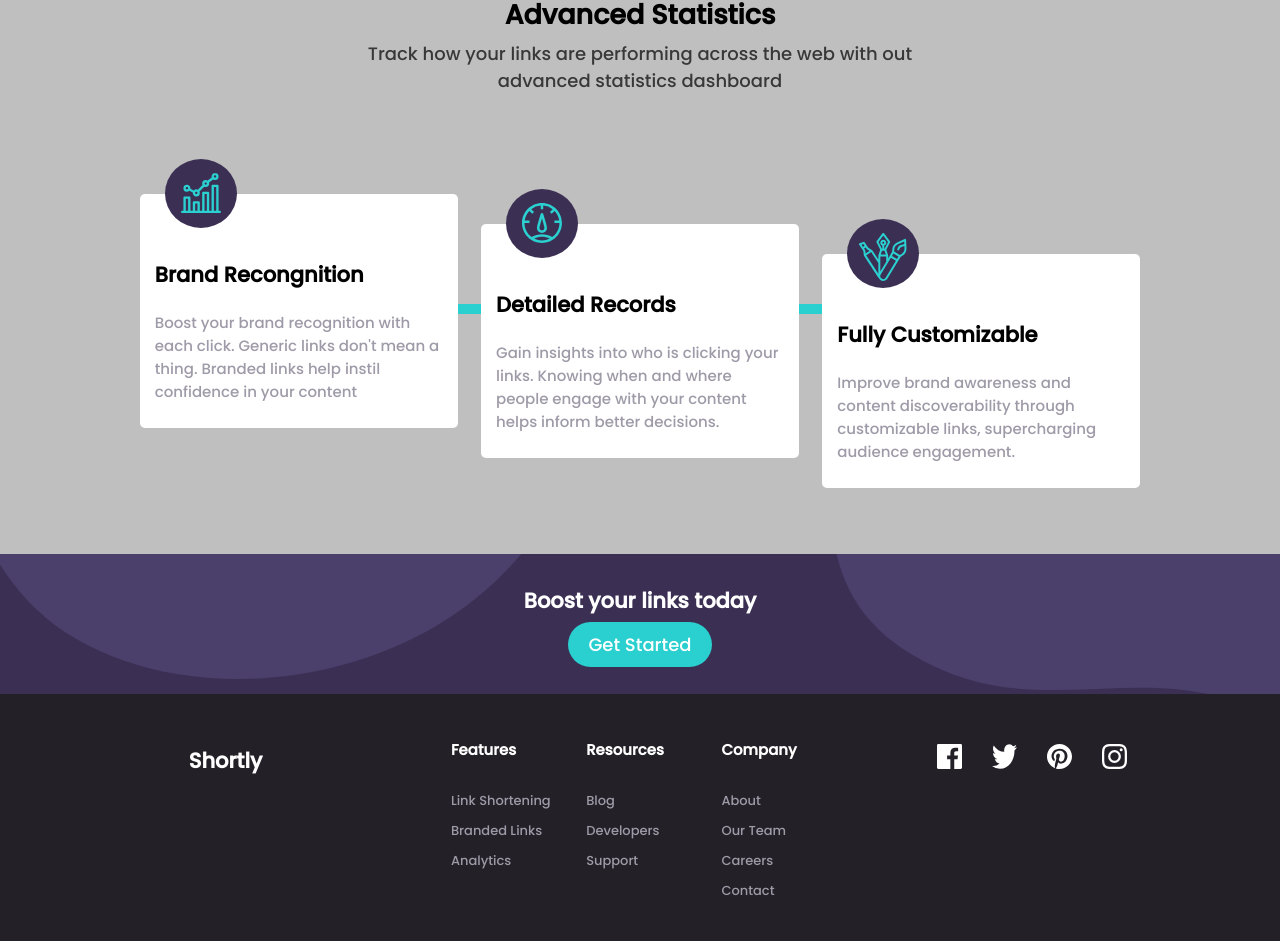
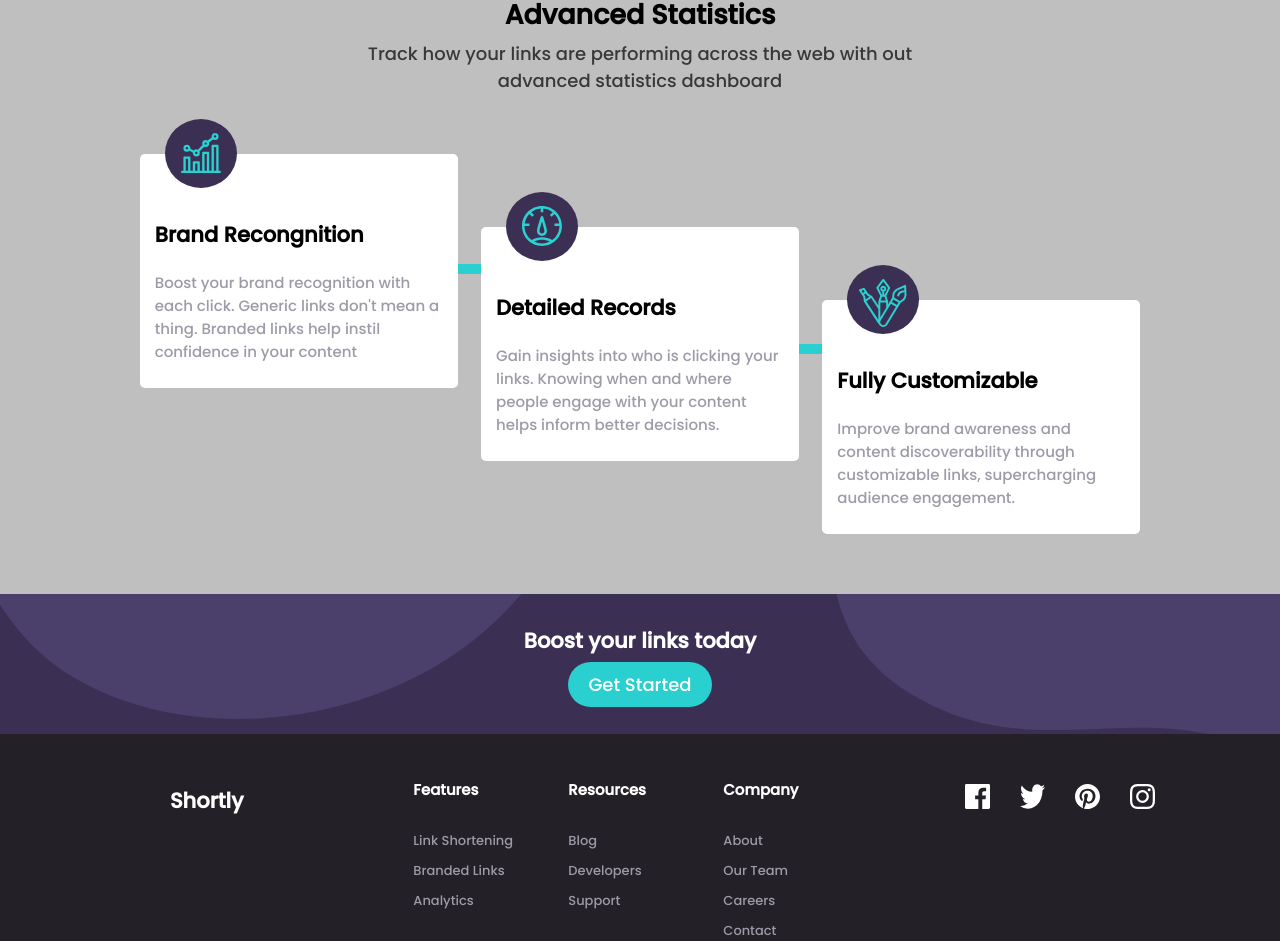
Before and after one commit to WebDev-Naveen/Shortly-app, a React (Create React App) app: page / in a window 1280 px wide. Shown: the part 975-1916 px from the top of the page. Built offline with nearby package versions, Linux system fonts and the light colour scheme.

Commit message:
added new Changes in Design

```diff
--- a/src/Components/Footer/Footer.js
+++ b/src/Components/Footer/Footer.js
@@ -30,6 +30,9 @@ const FooterLogo = styled.div`
   width: 40%;
   text-align: center;
   padding-top: 10px;
+  @media only screen and (max-width: 1052px) {
+    width: 30%;
+  }
   @media only screen and (max-width: 600px) {
     width: 100%;
   }
--- a/src/Components/Footer/FooterIcon.js
+++ b/src/Components/Footer/FooterIcon.js
@@ -43,6 +43,15 @@ const FooterIcons = styled.div`
       }
     }
   }
+  @media only screen and (max-width: 1052px) {
+    width: 25%;
+    padding-left: 0px;
+    padding-top: 15px;
+    overflow: hidden;
+    a {
+      margin: 10px;
+    }
+  }
   @media only screen and (max-width: 600px) {
     padding: 0;
     padding-top: 20px;
--- a/src/Components/Footer/FooterLinks.js
+++ b/src/Components/Footer/FooterLinks.js
@@ -36,6 +36,9 @@ export default FooterLinks;
 const FooterSection = styled.div`
   width: 40%;
   display: flex;
+  @media only screen and (min-width: 1052px) {
+    width: 50%;
+  }
   @media only screen and (max-width: 600px) {
     flex-direction: column;
     width: 100%;
@@ -44,13 +47,21 @@ const FooterSection = styled.div`
 `;
 const FooterLink = styled.div`
   width: 30%;
+  @media only screen and (max-width: 1052px) {
+    text-align: center;
+    width: 33%;
+  }
   @media only screen and (max-width: 600px) {
     flex-direction: column;
     width: 100%;
     text-align: center;
   }
 `;
-const LinkTitle = styled.h5``;
+const LinkTitle = styled.h5`
+  @media only screen and (max-width: 1052px) {
+    font-size: 15px;
+  }
+`;
 const Links = styled.div`
   display: flex;
   flex-direction: column;
--- a/src/Components/Header/Header.js
+++ b/src/Components/Header/Header.js
@@ -27,6 +27,10 @@ const Head = styled.div`
   margin-top: 10px;
   margin-left: 80px;
   margin-right: 80px;
+  @media only screen and (max-width: 1052px) {
+    margin-left: 100px;
+    margin-right: 40px;
+  }
   @media only screen and (max-width: 600px) {
     margin-left: 20px;
     margin-right: 20px;
--- a/src/Components/Header/Navbar.js
+++ b/src/Components/Header/Navbar.js
@@ -23,6 +23,11 @@ const Nav = styled.nav`
   display: flex;
   width: 60vw;
   justify-content: space-between;
+  @media only screen and (max-width: 1052px) {
+    margin-top: 5px;
+    justify-content: space-around;
+    width: 90%;
+  }
   @media only screen and (max-width: 600px) {
     flex-direction: column;
     width: 90%;
@@ -40,6 +45,9 @@ const Nav = styled.nav`
 const Navlink = styled.a`
   color: #9e9aa7;
   text-decoration: none;
+  @media only screen and (max-width: 1052px) {
+    font-size: 14px;
+  }
   @media only screen and (max-width: 600px) {
     padding-bottom: 20px;
     color: #fff;
@@ -52,8 +60,10 @@ const Div = styled.div`
   margin-top: 10px;
 
   a:hover {
-    ${"" /* font-weight: 700; */}
     color: black;
+  }
+  @media only screen and (max-width: 1052px) {
+    width: 50%;
   }
   @media only screen and (max-width: 600px) {
     border-bottom: 1px solid #fff;
@@ -64,8 +74,7 @@ const Div = styled.div`
     justify-content: center;
     align-items: center;
     a:hover {
-      ${"" /* font-weight: 700; */}
-      opacity:0.5;
+      opacity: 0.5;
       color: #fff;
     }
   }
@@ -88,6 +97,11 @@ const UserAuth = styled.div`
     color: #fff;
     border-radius: 40px;
   }
+  @media only screen and (max-width: 1052px) {
+    width: 30%;
+    height: 20px;
+    font-size: 14px;
+  }
   @media only screen and (max-width: 600px) {
     a {
       width: 90%;
@@ -98,6 +112,7 @@ const UserAuth = styled.div`
     flex-direction: column;
     justify-content: center;
     align-items: center;
+
     width: 100%;
   }
 `;
--- a/src/Components/Main/DetailSection.js
+++ b/src/Components/Main/DetailSection.js
@@ -31,6 +31,7 @@ const Div = styled.section`
   @media only screen and (max-width: 600px) {
     top: 40px;
     height: 580px;
+
     width: 100%;
     margin-top: 0;
   }
@@ -38,12 +39,12 @@ const Div = styled.section`
 const Content = styled.div`
   width: 100%;
   display: flex;
+  @media only screen and (max-width: 1052px) {
+    text-align: center;
+    flex-direction: column-reverse;
+    align-items: center;
+  }
   @media only screen and (max-width: 600px) {
-    ${
-      "" /* position: relative;
-    top: -300px; */
-    }
-
     z-index: 0;
     flex-direction: column-reverse;
   }
@@ -75,6 +76,9 @@ const ContentTitle = styled.div`
   a:hover {
     opacity: 0.5;
   }
+  @media only screen and (max-width: 1052px) {
+    width: 90%;
+  }
   @media only screen and (max-width: 600px) {
     margin: 0 auto;
     margin-bottom: 10px;
@@ -94,10 +98,13 @@ const ContentTitle = styled.div`
 const ContentImg = styled.div`
   width: 50%;
   overflow: hidden;
+  @media only screen and (max-width: 1052px) {
+    margin-top: 30px;
+    width: 90%;
+  }
   @media only screen and (max-width: 600px) {
     width: 100%;
     height: 280px;
-    ${"" /* margin-bottom: 20px; */}
   }
 `;
 const Image = styled.img`
--- a/src/Components/Main/MiddleSection.js
+++ b/src/Components/Main/MiddleSection.js
@@ -188,11 +188,16 @@ const Button = styled.button`
   :disabled {
     background-color: black;
   }
+  @media only screen and (max-width: 1052px) {
+    font-size: 14px;
+    width: 18%;
+  }
   @media only screen and (max-width: 600px) {
     width: 92%;
     height: 80px;
     padding: 10px;
     margin-top: 10px;
     margin-left: 0;
+    margin-right: 0;
   }
 `;
--- a/src/Components/Main/Stats.js
+++ b/src/Components/Main/Stats.js
@@ -11,6 +11,7 @@ function Stats() {
         </p>
       </Topic>
       <StatsSection>
+        <Span></Span>
         <StatBox1>
           <Stat>
             <StatImg>
@@ -28,7 +29,7 @@ function Stats() {
             </StatDetail>
           </Stat>
         </StatBox1>
-        <span></span>
+
         <StatBox2>
           <Stat>
             <StatImg>
@@ -47,7 +48,7 @@ function Stats() {
             </StatDetail>
           </Stat>
         </StatBox2>
-        <span></span>
+
         <StatBox3>
           <Stat>
             <StatImg>
@@ -65,6 +66,7 @@ function Stats() {
             </StatDetail>
           </Stat>
         </StatBox3>
+        <Span1></Span1>
       </StatsSection>
     </DetailsSection>
   );
@@ -74,6 +76,12 @@ export default Stats;
 const DetailsSection = styled.div`
   max-width: 80%;
   margin: 0 auto;
+  @media only screen and (max-width: 1052px) {
+    max-width: 100%;
+  }
+  @media only screen and (max-width: 600px) {
+    max-width: 80%;
+  }
 `;
 const Topic = styled.div`
   text-align: center;
@@ -96,28 +104,53 @@ const Topic = styled.div`
 const StatsSection = styled.div`
   display: flex;
   justify-content: space-around;
-  margin-top: 150px;
-  height: 260px;
-  span {
-    background-color: #2acfcf;
-    width: 30%;
-    height: 10px;
-    position: absolute;
-    margin: 60px;
-  }
+  position: relative;
+  margin-top: 50px;
+  /* align-items: center; */
+  /* height: 260px; */
+  height: 400px;
+
   @media only screen and (max-width: 600px) {
     flex-direction: column;
+    justify-content: space-between;
+    align-content: space-between;
     height: 750px;
     width: 100%;
     text-align: center;
     span {
+      /* align-self: center; */
+      top: 20%;
       right: 50%;
       width: 2%;
-      height: 90%;
-      margin: 0 auto;
+      height: 50%;
     }
   }
 `;
+const Span = styled.span`
+  background-color: #2acfcf;
+  width: 20%;
+  height: 10px;
+  position: absolute;
+  top: 50%;
+  right: 20%;
+  /* margin: 60px; */
+  @media only screen and (max-width: 1052px) {
+    top: 60%;
+  }
+`;
+const Span1 = styled.span`
+  background-color: #2acfcf;
+  width: 20%;
+  height: 10px;
+  position: absolute;
+  top: 30%;
+  right: 50%;
+
+  @media only screen and (max-width: 1052px) {
+    top: 35%;
+  }
+`;
+
 const Stat = styled.div`
   background-color: #fff;
   border-radius: 5px;
@@ -125,7 +158,7 @@ const Stat = styled.div`
   margin: 10px;
   @media only screen and (max-width: 600px) {
     flex-direction: column;
-    padding-bottom: 20px;
+    padding-bottom: 10px;
     margin-bottom: 30px;
     margin-left: 0;
     margin-right: 0;
@@ -142,24 +175,37 @@ const StatImg = styled.div`
   top: -50px;
   bottom: 0;
   left: 10px;
+  @media only screen and (max-width: 1052px) {
+    width: 70px;
+  }
   @media only screen and (max-width: 600px) {
-    left: 35%;
+    left: 40%;
   }
 `;
 const StatTitle = styled.div`
   margin-top: -40px;
+  @media only screen and (max-width: 768px) {
+    font-size: 14px;
+  }
+  @media only screen and (max-width: 600px) {
+    font-size: inherit;
+  }
 `;
 const StatDetail = styled.div`
   font-size: 15px;
   padding-bottom: 10px;
   color: #9e9aa7;
+  @media only screen and (max-width: 1052px) {
+    font-size: 12px;
+  }
   @media only screen and (max-width: 600px) {
     font-size: 14px;
   }
 `;
 const StatBox1 = styled.div`
+  align-self: flex-start;
   position: relative;
-  top: -60px;
+  /* top: -60px; */
   width: 33%;
   z-index: 1;
   @media only screen and (max-width: 600px) {
@@ -168,7 +214,8 @@ const StatBox1 = styled.div`
 `;
 const StatBox2 = styled.div`
   position: relative;
-  top: -30px;
+  align-self: center;
+  /* top: -30px; */
   width: 33%;
   z-index: 1;
   @media only screen and (max-width: 600px) {
@@ -178,7 +225,7 @@ const StatBox2 = styled.div`
 const StatBox3 = styled.div`
   position: relative;
   z-index: 1;
-
+  align-self: flex-end;
   width: 33%;
   @media only screen and (max-width: 600px) {
     width: 100%;
```
